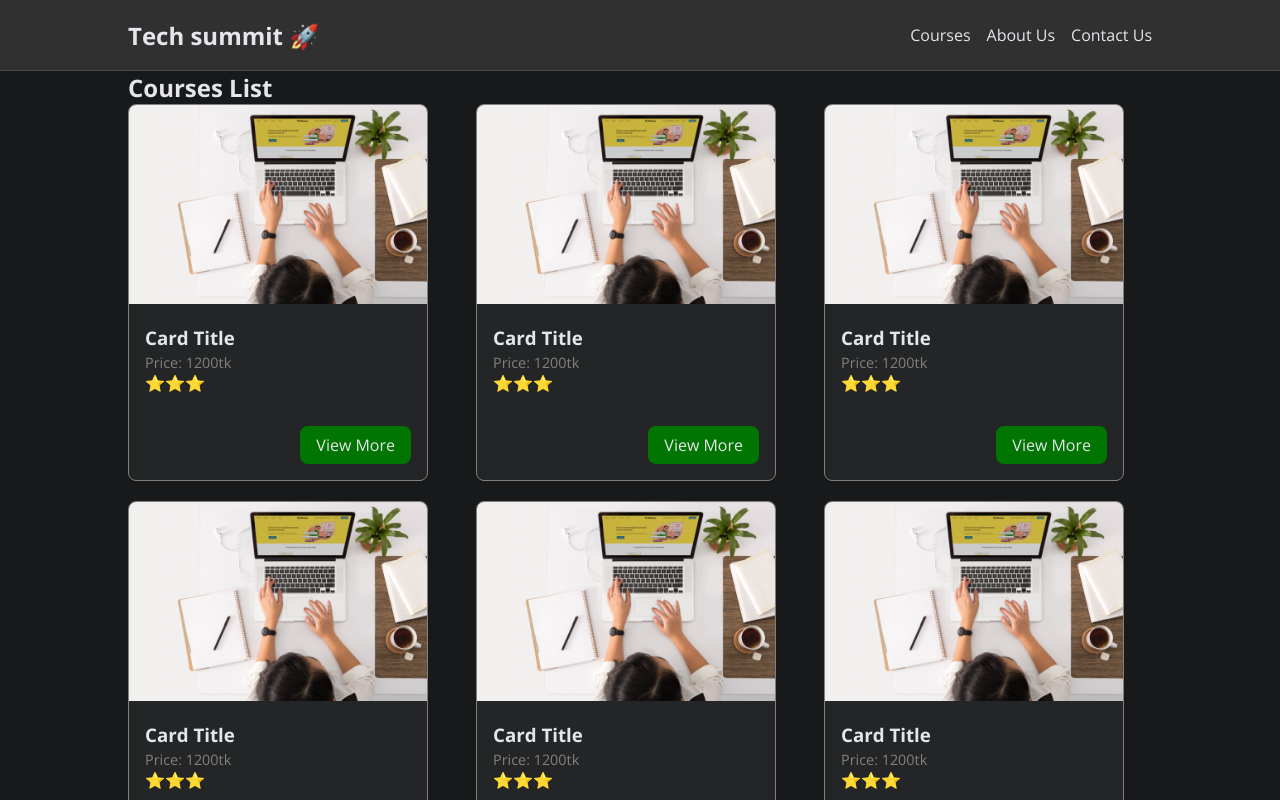
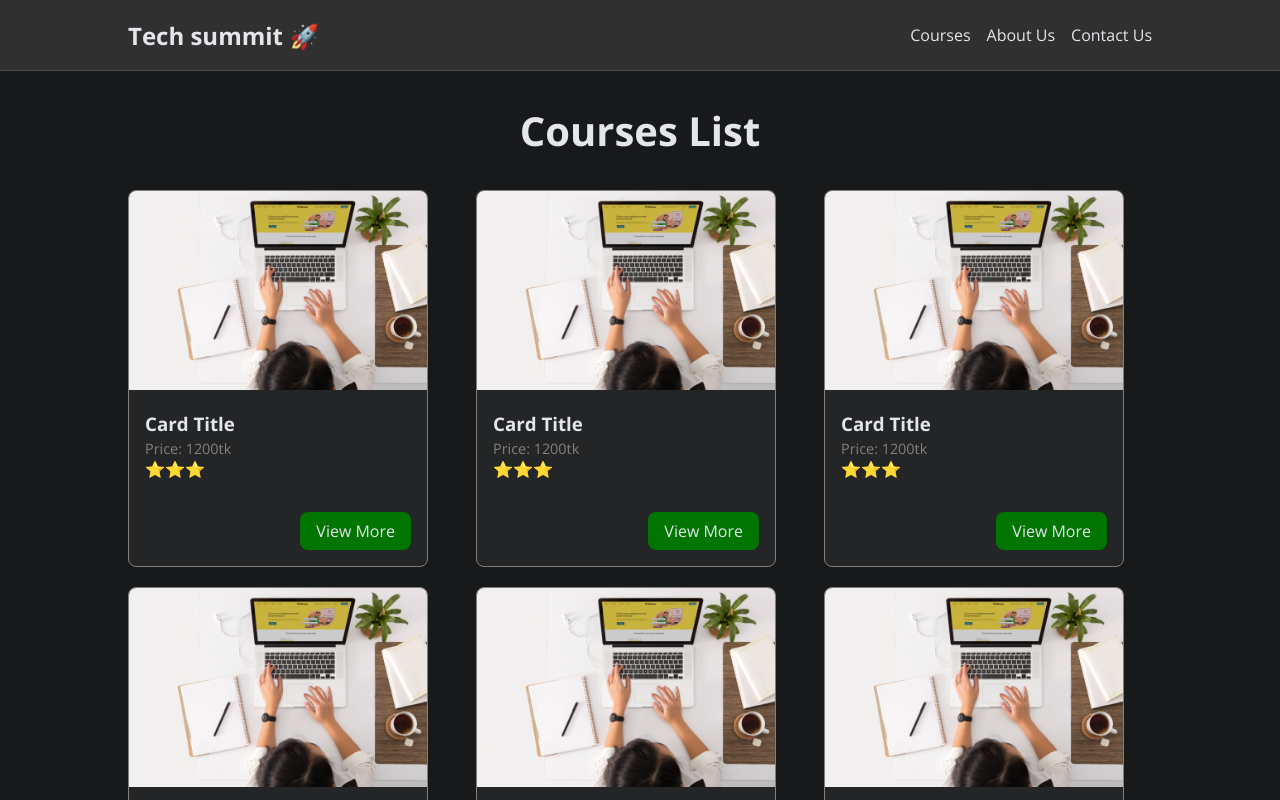
Before and after one commit to udoy4490/tech_summit_react_laravel, a React (Create React App) app: page / in a window 1280 px wide. Shown: the top 800 px of the page. Built offline with nearby package versions, Linux system fonts and the light colour scheme.

Commit message:
title style changed

```diff
--- a/src/Home/home.css
+++ b/src/Home/home.css
@@ -4,6 +4,13 @@
     grid-gap: 20px;
 }
 
+main > h2{
+    text-align: center;
+    padding-top: 2rem;
+    padding-bottom: 2rem;
+    font-weight: 700;
+    font-size: 2.5rem;
+}
 
 @media (max-width: 1400px) {
   .courses {
```
